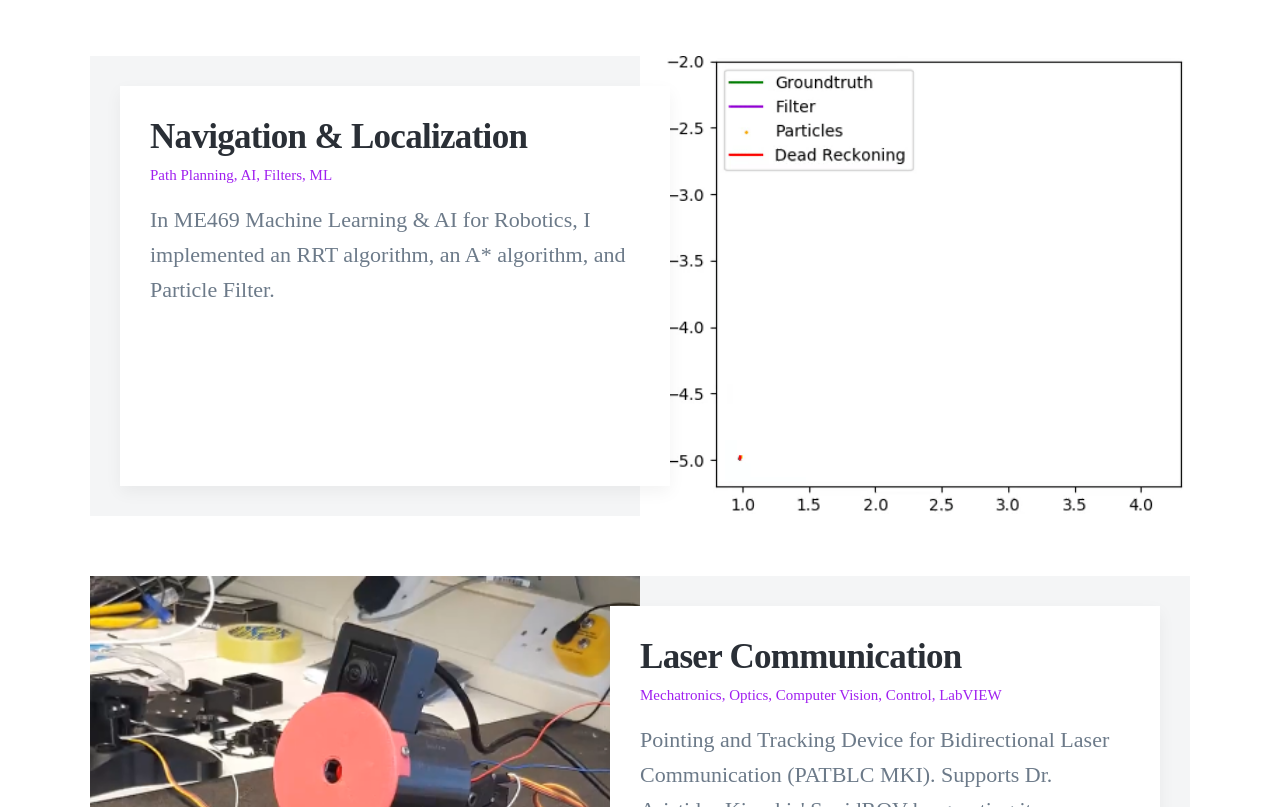
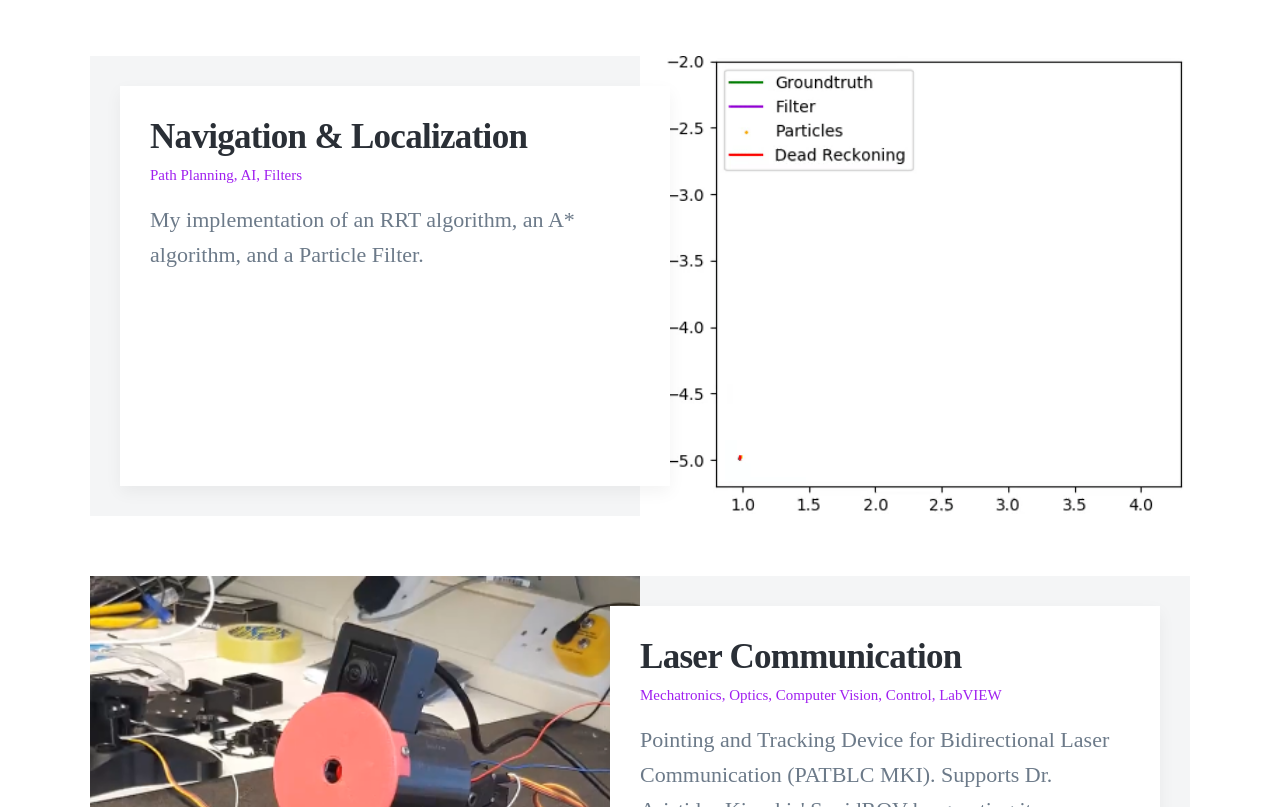
Before and after one commit to saarah-g/saarah-g.github.io, a Jekyll site: the page built from index.html, in a window 1280 px wide and 900 px high, scrolled down 1761 px, cut to the strip 93-900 px from the top of the window. Built offline with Jekyll 4.4.1, drawn with Linux system fonts in a browser that asks for light colours; nearby versions of some CDN libraries.

Commit message:
fixed title

```diff
--- a/_projects/2019-11-30-mlai-rrt.md
+++ b/_projects/2019-11-30-mlai-rrt.md
@@ -1,8 +1,8 @@
 ---
 title: 'Navigation & Localization'
-subtitle: 'Path Planning, AI, Filters, ML'
+subtitle: 'Path Planning, AI, Filters'
 date: 2019-11-30 10:05:55 +0300
-description: In ME469 Machine Learning & AI for Robotics, I implemented an RRT algorithm, an A* algorithm, and Particle Filter.
+description: My implementation of an RRT algorithm, an A* algorithm, and a Particle Filter.
 featured_image: '/images/Projects/mlai-rrt/pf2.gif'
 ---
 
```
